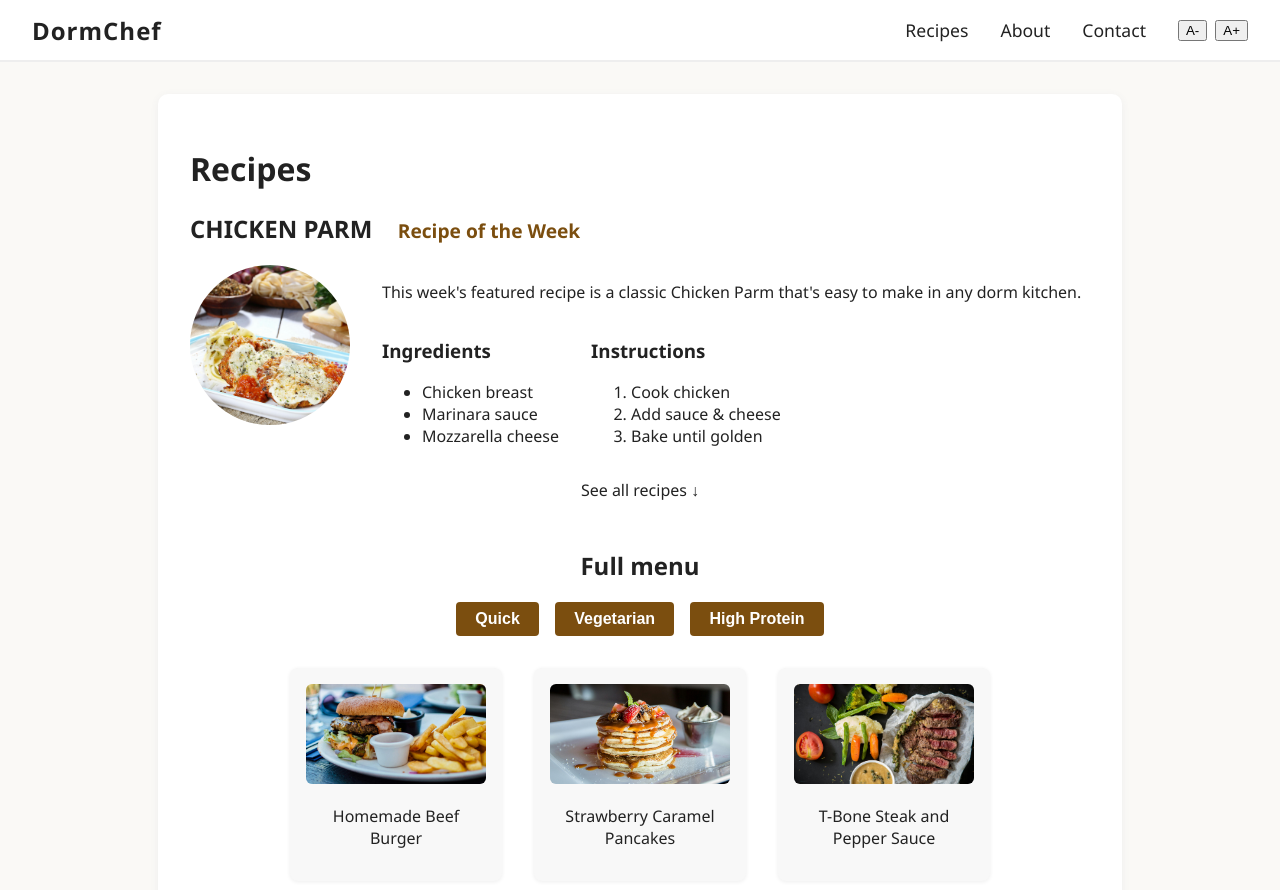
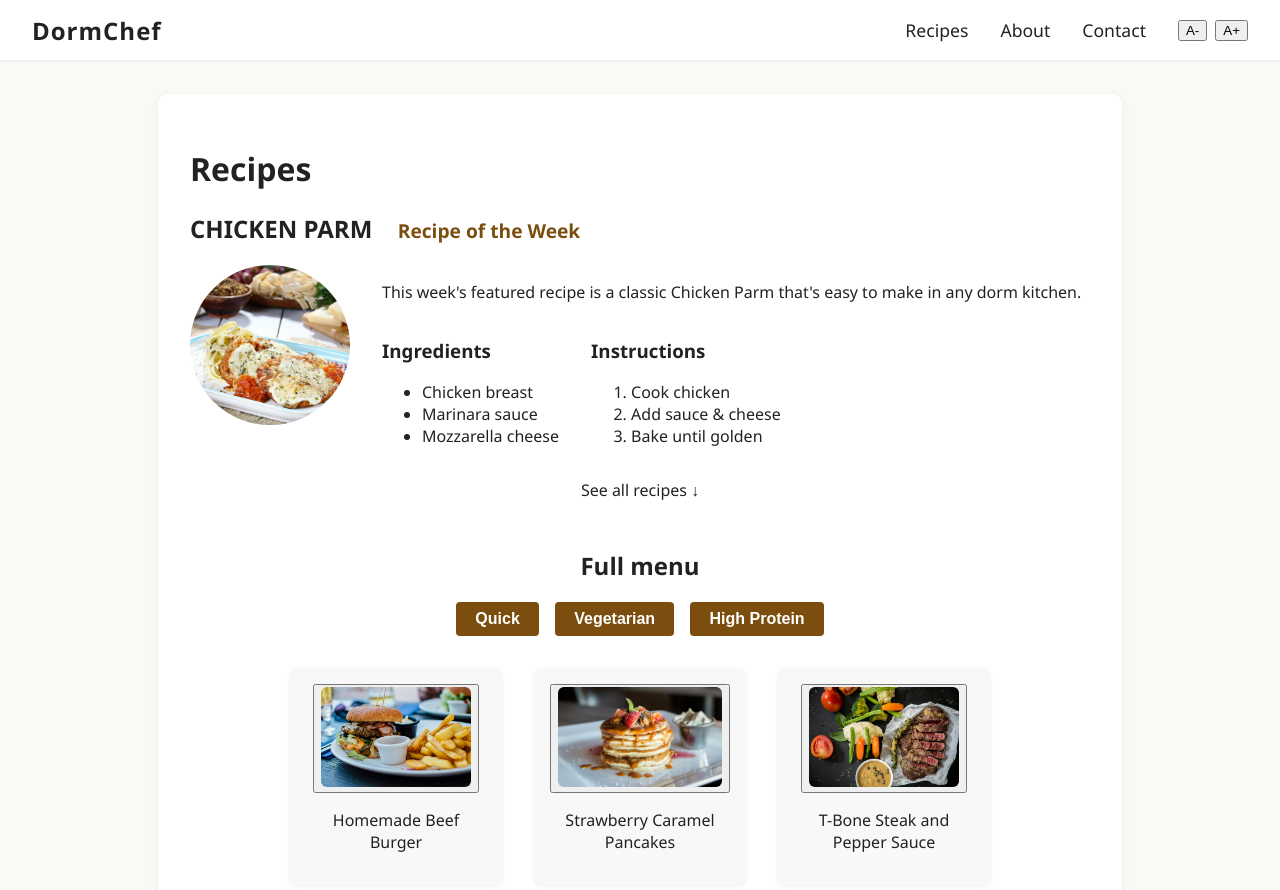
Before and after one commit to rsmkhal/dormchef-react, a React (Create React App) app: page /#/recipes in a window 1280 px wide. Shown: the top 890 px of the page. Built offline with nearby package versions, Linux system fonts and the light colour scheme.

Commit message:
recipe alters

```diff
--- a/src/App.css
+++ b/src/App.css
@@ -1,3 +1,4 @@
+
 body {
   font-family: 'Segoe UI', Arial, sans-serif;
   margin: 0;
--- /dev/null
+++ b/src/RecipePopup.js
@@ -0,0 +1,57 @@
+import React from "react";
+
+function RecipePopup({ title, ingredients = [], instructions = [], onClose }) {
+  React.useEffect(() => {
+    const onKeyDown = (e) => { if (e.key === "Escape") onClose(); };
+    document.addEventListener("keydown", onKeyDown);
+    return () => document.removeEventListener("keydown", onKeyDown);
+  }, [onClose]);
+
+  return (
+    <div
+      className="recipe-popup-overlay"
+      tabIndex={0}
+      onClick={onClose}
+      style={{
+        position: "fixed",
+        top: 0, left: 0, width: "100vw", height: "100vh",
+        background: "rgba(0,0,0,0.7)",
+        display: "flex", alignItems: "center", justifyContent: "center",
+        zIndex: 9999
+      }}
+    >
+      {/* stop click from bubbling so only the overlay closes */}
+      <div
+        onClick={(e) => e.stopPropagation()}
+        style={{
+          background: "#fff",
+          color: "#111",
+          width: "min(720px, 90vw)",
+          maxHeight: "90vh",
+          overflow: "auto",
+          borderRadius: "12px",
+          boxShadow: "0 4px 24px #0008",
+          padding: "20px"
+        }}
+      >
+        <h2 style={{ marginTop: 0 }}>{title}</h2>
+        <div style={{ display: "grid", gap: 16, gridTemplateColumns: "1fr 1fr" }}>
+          <div>
+            <h3>Ingredients</h3>
+            <ul>
+              {ingredients.map((it, i) => <li key={i}>{it}</li>)}
+            </ul>
+          </div>
+          <div>
+            <h3>Instructions</h3>
+            <ol>
+              {instructions.map((step, i) => <li key={i}>{step}</li>)}
+            </ol>
+          </div>
+        </div>
+      </div>
+    </div>
+  );
+}
+
+export default RecipePopup;
--- a/src/Recipes.js
+++ b/src/Recipes.js
@@ -1,25 +1,40 @@
 import React, { useState, useRef } from "react";
 import ImagePopup from "./ImagePopup";
+import RecipePopup from "./RecipePopup";
 
 function Recipes() {
   const [popup, setPopup] = useState(null);
+  const [detail, setDetail] = useState(null);
+
   const allRecipesRef = useRef(null);
 
-  // Helper for keyboard accessibility
-  const handleImageKey = (e, src, alt) => {
-    if (e.key === "Enter" || e.key === " ") setPopup({ src, alt });
-  };
-
-  // Helper to get the correct image path
   const getImgSrc = (filename) => process.env.PUBLIC_URL + "/images/" + filename;
 
   const scrollToAllRecipes = () => {
     allRecipesRef.current?.scrollIntoView({ behavior: "smooth" });
   };
 
+  // Card keyboard handler: only fire when the CARD itself is focused
+  const handleCardKey = (e, openDetailData) => {
+    if (e.target !== e.currentTarget) return; // ignore events from child controls
+    if (e.key === "Enter" || e.key === " ") {
+      e.preventDefault();
+      setDetail(openDetailData);
+    }
+  };
+
+  const handleImageKey = (e, src, alt) => {
+    if (e.key === "Enter" || e.key === " ") {
+      e.preventDefault();
+      setPopup({ src, alt });
+    }
+  };
+
   return (
     <main>
       <h1>Recipes</h1>
+
+      {/* Featured section */}
       <section className="highlight">
         <h2>
           CHICKEN PARM <span className="subtitle">Recipe of the Week</span>
@@ -30,8 +45,15 @@ function Recipes() {
             alt="Chicken Parmesan"
             className="about-photo enlargeable"
             tabIndex={0}
-            onClick={() => setPopup({ src: getImgSrc("chickenparm.jpg"), alt: "Chicken Parmesan" })}
-            onKeyDown={e => handleImageKey(e, getImgSrc("chickenparm.jpg"), "Chicken Parmesan")}
+            onClick={() =>
+              setPopup({
+                src: getImgSrc("chickenparm.jpg"),
+                alt: "Chicken Parmesan",
+              })
+            }
+            onKeyDown={(e) =>
+              handleImageKey(e, getImgSrc("chickenparm.jpg"), "Chicken Parmesan")
+            }
           />
           <div>
             <p>
@@ -58,6 +80,7 @@ function Recipes() {
             </div>
           </div>
         </div>
+
         <button
           className="see-all-link"
           onClick={scrollToAllRecipes}
@@ -68,55 +91,254 @@ function Recipes() {
             cursor: "pointer",
             padding: 0,
             font: "inherit",
-            textAlign: "left"
+            textAlign: "left",
           }}
         >
           See all recipes ↓
         </button>
       </section>
+
+      {/* All recipes */}
       <section ref={allRecipesRef} id="all-recipes" className="recipes-list">
         <h2>Full menu</h2>
+
         <div className="filters">
           <button>Quick</button>
           <button>Vegetarian</button>
           <button>High Protein</button>
         </div>
+
         <div className="recipe-cards">
-          <div className="recipe-card">
+          {/* ===== CARD: Burger ===== */}
+          <div
+            className="recipe-card"
+            role="button"
+            aria-haspopup="dialog"
+            aria-label="Open recipe details: Homemade Beef Burger"
+            tabIndex={0}
+            onClick={() =>
+              setDetail({
+                title: "Homemade Beef Burger",
+                ingredients: [
+                  "Ground beef",
+                  "Salt & pepper",
+                  "Bun",
+                  "Cheese",
+                  "Lettuce",
+                  "Tomato",
+                ],
+                instructions: [
+                  "Season beef and form a patty.",
+                  "Pan-sear 3–4 min per side; add cheese to melt.",
+                  "Toast bun; assemble with toppings.",
+                ],
+              })
+            }
+            onKeyDown={(e) =>
+              handleCardKey(e, {
+                title: "Homemade Beef Burger",
+                ingredients: [
+                  "Ground beef",
+                  "Salt & pepper",
+                  "Bun",
+                  "Cheese",
+                  "Lettuce",
+                  "Tomato",
+                ],
+                instructions: [
+                  "Season beef and form a patty.",
+                  "Pan-sear 3–4 min per side; add cheese to melt.",
+                  "Toast bun; assemble with toppings.",
+                ],
+              })
+            }
+          >
+            {/* Image as a real button so it's tabbable and opens the image popup */}
+            <button
+              type="button"
+              className="img-zoom-btn"
+              aria-haspopup="dialog"
+              aria-label="Enlarge image: Beef Burger"
+              onClick={(e) => {
+                e.stopPropagation(); // don't open card detail
+                setPopup({
+                  src: getImgSrc("burger.jpg"),
+                  alt: "Beef Burger",
+                });
+              }}
+              onKeyDown={(e) => {
+                if (e.key === "Enter" || e.key === " ") {
+                  e.preventDefault();
+                  e.stopPropagation();
+                  setPopup({
+                    src: getImgSrc("burger.jpg"),
+                    alt: "Beef Burger",
+                  });
+                }
+              }}
+            >
               <img
                 src={getImgSrc("burger.jpg")}
                 alt="Beef Burger"
                 className="about-photo enlargeable"
-              tabIndex={0}
-              onClick={() => setPopup({ src: getImgSrc("burger.jpg"), alt: "Beef Burger" })}
-              onKeyDown={e => handleImageKey(e, getImgSrc("burger.jpg"), "Beef Burger")}
               />
+            </button>
             <p>Homemade Beef Burger</p>
           </div>
-          <div className="recipe-card">
+
+          {/* ===== CARD: Pancakes ===== */}
+          <div
+            className="recipe-card"
+            role="button"
+            aria-haspopup="dialog"
+            aria-label="Open recipe details: Strawberry Caramel Pancakes"
+            tabIndex={0}
+            onClick={() =>
+              setDetail({
+                title: "Strawberry Caramel Pancakes",
+                ingredients: [
+                  "Pancake mix",
+                  "Milk/Water",
+                  "Butter",
+                  "Strawberries",
+                  "Caramel sauce",
+                ],
+                instructions: [
+                  "Mix batter per package.",
+                  "Cook on medium heat until bubbles form; flip.",
+                  "Top with sliced strawberries and caramel.",
+                ],
+              })
+            }
+            onKeyDown={(e) =>
+              handleCardKey(e, {
+                title: "Strawberry Caramel Pancakes",
+                ingredients: [
+                  "Pancake mix",
+                  "Milk/Water",
+                  "Butter",
+                  "Strawberries",
+                  "Caramel sauce",
+                ],
+                instructions: [
+                  "Mix batter per package.",
+                  "Cook on medium heat until bubbles form; flip.",
+                  "Top with sliced strawberries and caramel.",
+                ],
+              })
+            }
+          >
+            <button
+              type="button"
+              className="img-zoom-btn"
+              aria-haspopup="dialog"
+              aria-label="Enlarge image: Pancakes with strawberry and caramel"
+              onClick={(e) => {
+                e.stopPropagation();
+                setPopup({
+                  src: getImgSrc("pancakes.jpg"),
+                  alt: "Pancakes with strawberry and caramel",
+                });
+              }}
+              onKeyDown={(e) => {
+                if (e.key === "Enter" || e.key === " ") {
+                  e.preventDefault();
+                  e.stopPropagation();
+                  setPopup({
+                    src: getImgSrc("pancakes.jpg"),
+                    alt: "Pancakes with strawberry and caramel",
+                  });
+                }
+              }}
+            >
               <img
                 src={getImgSrc("pancakes.jpg")}
                 alt="Pancakes with strawberry and caramel"
                 className="about-photo enlargeable"
-              tabIndex={0}
-              onClick={() => setPopup({ src: getImgSrc("pancakes.jpg"), alt: "Pancakes with strawberry and caramel" })}
-              onKeyDown={e => handleImageKey(e, getImgSrc("pancakes.jpg"), "Pancakes with strawberry and caramel")}
               />
+            </button>
             <p>Strawberry Caramel Pancakes</p>
           </div>
-          <div className="recipe-card">
+
+          {/* ===== CARD: Steak ===== */}
+          <div
+            className="recipe-card"
+            role="button"
+            aria-haspopup="dialog"
+            aria-label="Open recipe details: T-Bone Steak and Pepper Sauce"
+            tabIndex={0}
+            onClick={() =>
+              setDetail({
+                title: "T-Bone Steak and Pepper Sauce",
+                ingredients: [
+                  "T-bone steak",
+                  "Salt & pepper",
+                  "Butter",
+                  "Garlic",
+                  "Black pepper",
+                  "Cream (optional)",
+                ],
+                instructions: [
+                  "Salt steak; bring to room temp.",
+                  "Sear in butter 2–4 min/side; rest.",
+                  "Deglaze with pepper + splash of cream for sauce.",
+                ],
+              })
+            }
+            onKeyDown={(e) =>
+              handleCardKey(e, {
+                title: "T-Bone Steak and Pepper Sauce",
+                ingredients: [
+                  "T-bone steak",
+                  "Salt & pepper",
+                  "Butter",
+                  "Garlic",
+                  "Black pepper",
+                  "Cream (optional)",
+                ],
+                instructions: [
+                  "Salt steak; bring to room temp.",
+                  "Sear in butter 2–4 min/side; rest.",
+                  "Deglaze with pepper + splash of cream for sauce.",
+                ],
+              })
+            }
+          >
+            <button
+              type="button"
+              className="img-zoom-btn"
+              aria-haspopup="dialog"
+              aria-label="Enlarge image: Steak and vegetables"
+              onClick={(e) => {
+                e.stopPropagation();
+                setPopup({
+                  src: getImgSrc("steak.jpg"),
+                  alt: "Steak and vegetables",
+                });
+              }}
+              onKeyDown={(e) => {
+                if (e.key === "Enter" || e.key === " ") {
+                  e.preventDefault();
+                  e.stopPropagation();
+                  setPopup({
+                    src: getImgSrc("steak.jpg"),
+                    alt: "Steak and vegetables",
+                  });
+                }
+              }}
+            >
               <img
                 src={getImgSrc("steak.jpg")}
                 alt="Steak and vegetables"
                 className="about-photo enlargeable"
-              tabIndex={0}
-              onClick={() => setPopup({ src: getImgSrc("steak.jpg"), alt: "Steak and vegetables" })}
-              onKeyDown={e => handleImageKey(e, getImgSrc("steak.jpg"), "Steak and vegetables")}
               />
+            </button>
             <p>T-Bone Steak and Pepper Sauce</p>
           </div>
         </div>
       </section>
+
+      {/* img zoom popup */}
       {popup && (
         <ImagePopup
           src={popup.src}
@@ -124,6 +346,16 @@ function Recipes() {
           onClose={() => setPopup(null)}
         />
       )}
+
+      {/* recipe detail popup */}
+      {detail && (
+        <RecipePopup
+          title={detail.title}
+          ingredients={detail.ingredients}
+          instructions={detail.instructions}
+          onClose={() => setDetail(null)}
+        />
+      )}
     </main>
   );
 }
```
Lines whose indentation alone changed are shown as unchanged.
